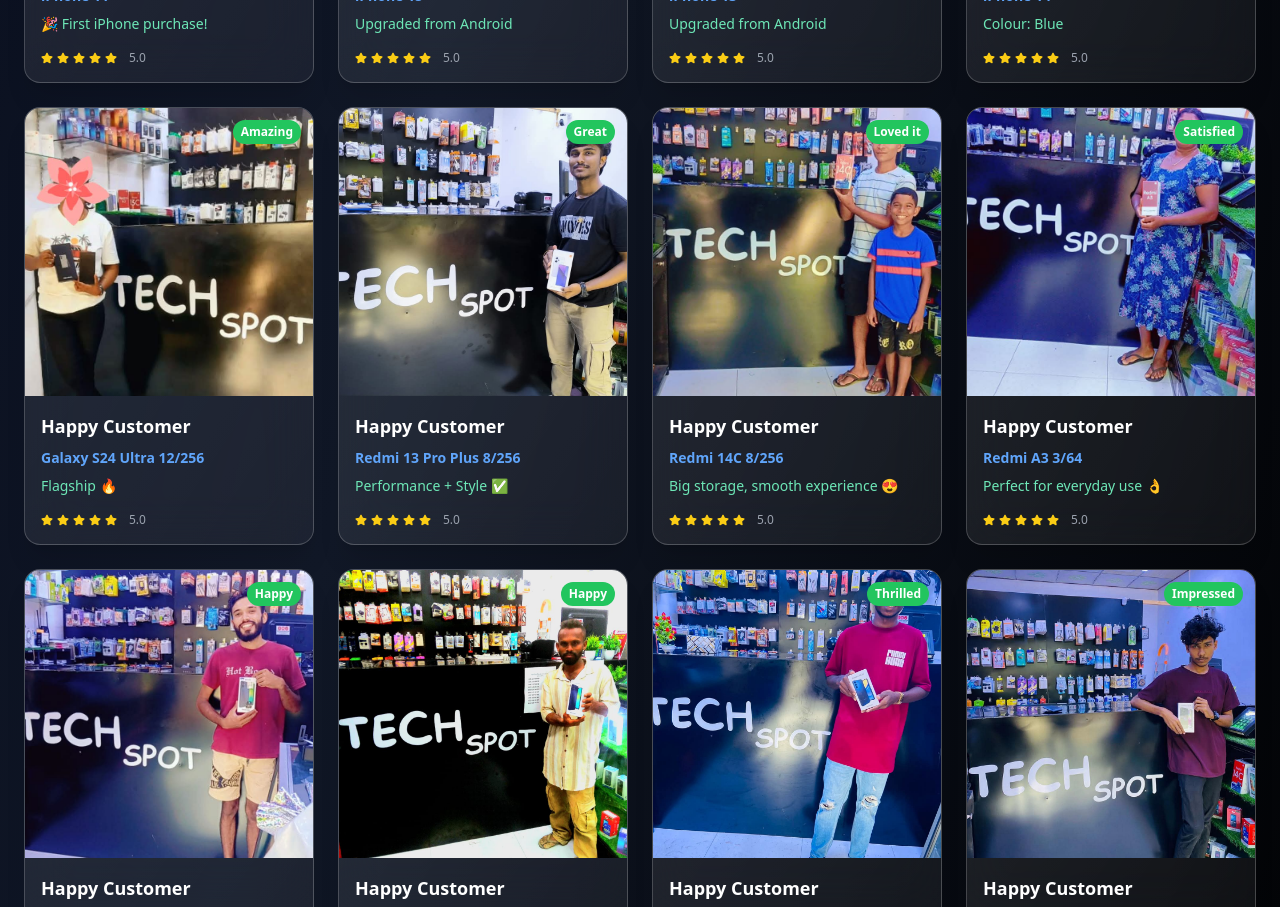
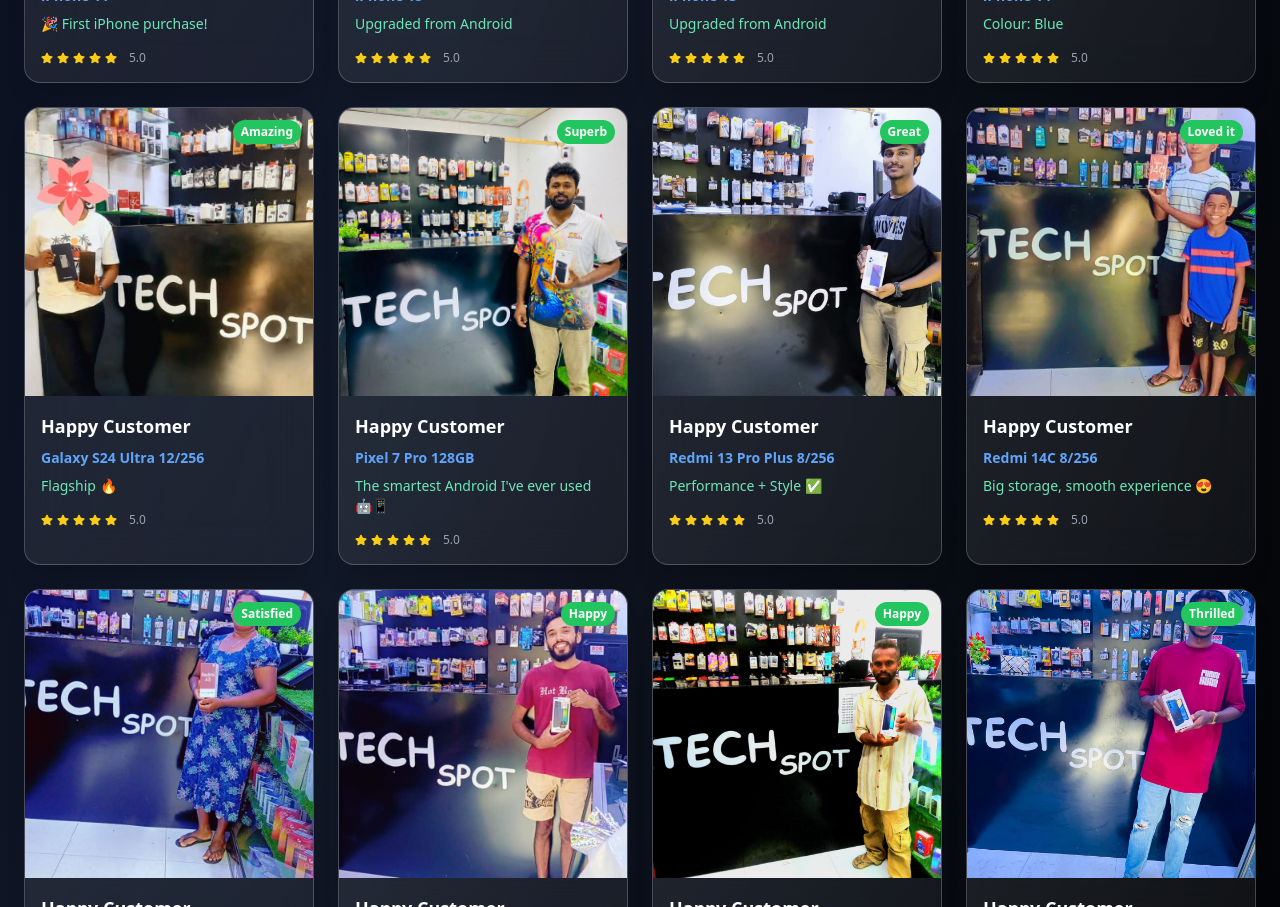
Before and after one commit to IT21182914/Tech-Spot-Official, a React (Create React App) app: page /testimonials in a window 1280 px wide. Shown: the part 3280-4187 px from the top of the page. Built offline with nearby package versions, Linux system fonts and the light colour scheme.

Commit message:
Google Pixel 7 Pro

```diff
--- a/src/pages/Testimonials.jsx
+++ b/src/pages/Testimonials.jsx
@@ -132,6 +132,14 @@ const HAPPY_CUSTOMERS = [
     note: "Flagship 🔥",
     satisfaction: "Amazing",
   },
+  {
+    src: "/images/HappyCustomers/Happy Customer Pixel 7 Pro 128GB.jpg",
+    name: "Happy Customer",
+    phone: "Pixel 7 Pro 128GB",
+    note: "The smartest Android I've ever used 🤖📱",
+    satisfaction: "Superb",
+  },
+
   {
     src: "/images/HappyCustomers/Happy Customer Redmi 13 Pro Plus 8GB 256GB.jpg",
     name: "Happy Customer",
```
Also changed, not shown: public/images/HappyCustomers/Happy Customer Pixel 7 Pro 128GB.jpg (added).
